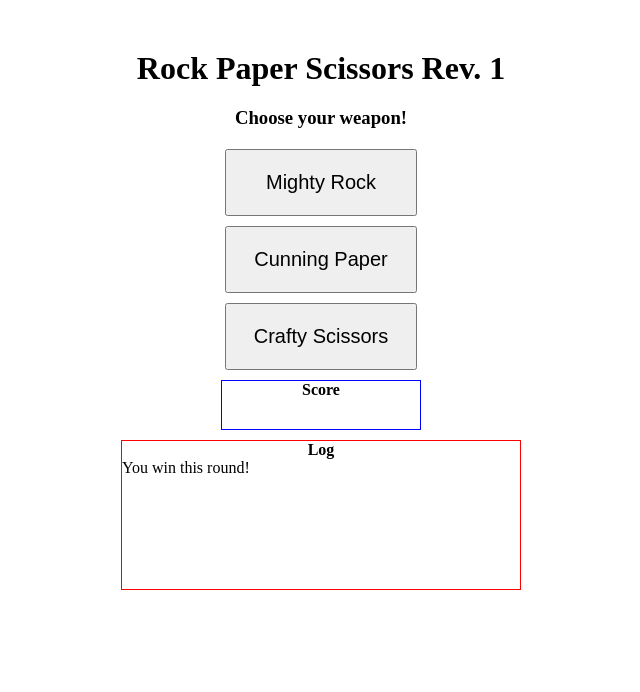
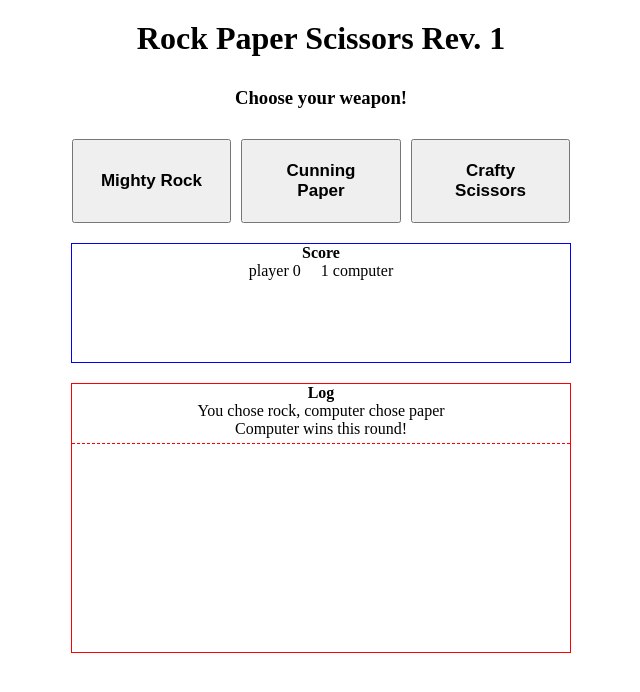
Before and after one commit to Ark235/Rock-Paper-Scissors-TOP, a plain HTML site: page index.html in a window 1280 px wide. Both pictures are taken after a click on the button "Mighty Rock". Shown: the whole page, without its empty margins (319-959 px from the left). Drawn offline with Linux system fonts and the light colour scheme.

Commit message:
Rewrite all logic anew, add some css and html. Can play game, watch game log and round score. Need to add 5 round game.

```diff
--- a/css/styles.css
+++ b/css/styles.css
@@ -8,38 +8,49 @@
     display: flex;
     flex-direction: column;
     align-items: center;
-    padding: 50px;
-    gap: 10px;
+    padding: 20px;
+    gap: 20px;
 }
 
 .weapon {
     display: flex;
-    flex-direction: column;
     gap: 10px;
 }
 
 .weapon-heading {
+    display: inline-block;
     text-align: center;
     padding: 10px;
 }
 
 .weapon-item {
+    width: 33.3%;
     padding: 20px;
-    font-size: 20px;
+    font-size: 17px;
+    flex: 1 auto;
+    font-weight: 700;
 }
 
 .combat-log {
-    height: 150px;
-    width: 400px;
+    height: 270px;
+    width: 500px;
     border: 1px solid red;
     overflow: auto;
+    text-align: center;
 }
 
 .score {
-    width: 200px;
-    height: 50px;
+    width: 500px;
+    height: 120px;
     border: 1px solid blue;
     overflow: auto;
+    text-align: center;
+}
+
+.score-content {
+    display: flex;
+    justify-content: center;
+    gap: 20px;
 }
 
 h4 {
--- a/index.html
+++ b/index.html
@@ -1,5 +1,6 @@
 <!DOCTYPE html>
 <html lang="en">
+
 <head>
     <meta charset="UTF-8">
     <meta http-equiv="X-UA-Compatible" content="IE=edge">
@@ -8,11 +9,12 @@
     <link rel="stylesheet" href="./css/styles.css">
     <script src="./js/script.js" defer></script>
 </head>
+
 <body>
     <div class="wrapper">
         <h1 class="heading">Rock Paper Scissors Rev. 1</h1>
+        <h3 class="weapon-heading">Choose your weapon!</h3>
         <div class="weapon">
-            <h3 class="weapon-heading">Choose your weapon!</h3>
             <button class="weapon-item rock">
                 Mighty Rock
             </button>
@@ -25,11 +27,9 @@
         </div>
         <div class="score">
             <h4>Score</h4>
-            <div class="score-player">
-                <p class="score-player score-sum"></p>
-            </div>
-            <div class="score-computer">
-                <p class="score-computer score-sum"></p>
+            <div class="score-content">
+                <div class="score-player"></div>
+                <div class="score-computer"></div>
             </div>
         </div>
         <div class="combat-log">
@@ -37,4 +37,5 @@
         </div>
     </div>
 </body>
+
 </html>
--- a/js/script.js
+++ b/js/script.js
@@ -1,59 +1,90 @@
-const btnRock = document.querySelector('.rock');
-const btnPaper = document.querySelector('.paper');
-const btnScissors = document.querySelector('.scissors');
+//** Select rack/paper/scissors buttons in html */
 
-btnRock.addEventListener('click', () => newCombatEntry(btnRock.classList[1]));
-btnPaper.addEventListener('click', () => newCombatEntry(btnPaper.classList[1]));
-btnScissors.addEventListener('click', () => newCombatEntry(btnScissors.classList[1]));
+const rockBtn = document.querySelector('.rock');
+const paperBtn = document.querySelector('.paper');
+const scissorsBtn = document.querySelector('.scissors');
 
-/** Generate computer's turn data */
+rockBtn.addEventListener('click', () => {
+    playRound('rock', computerPlay());
+});
 
-function computerChoice() {
-    let randomNum = Math.floor(Math.random() * 3) + 1;
-    switch (randomNum) {
+paperBtn.addEventListener('click', () => {
+    playRound('paper', computerPlay());
+});
+
+scissorsBtn.addEventListener('click', () => {
+    playRound('scissors', computerPlay());
+});
+
+//** Get computer choice (rock/paper/scissors) */
+
+function computerPlay() {
+    let randomNumber = Math.floor(Math.random() * 3) + 1;
+    switch (randomNumber) {
         case 1:
             return 'rock';
-            break;
         case 2:
             return 'paper';
-            break;
         case 3:
             return 'scissors';
-            break;
         default:
-            computerChoice();
+            computerPlay();
     }
 }
 
-/** Check who win 1 round */
+//** Play one round of the game */
 
-function checkWinner(playerChoice, computerChoice) {
-    let winner;
-    if (playerChoice === computerChoice) {
-        winner = 0;
-    } else if ((playerChoice == 'rock' && computerChoice != 'paper')
-        || (playerChoice == 'paper' && computerChoice != 'scissors')
-        || (playerChoice == 'scissors' && computerChoice != 'rock')) {
-        winner = 1;
-    } else winner = 2;
-    return winner;
+function playRound(playerSelection, computerSelection) {
+    let roundWinner;
+    if (playerSelection === computerSelection) {
+        roundWinner = 0;                                             // tie
+    } else if ((playerSelection == 'rock' && computerSelection != 'paper')
+        || (playerSelection == 'paper' && computerSelection != 'scissors')
+        || (playerSelection == 'scissors' && computerSelection != 'rock')) {
+        roundWinner = 1;                                             // player win
+    } else roundWinner = 2;                                          // computer win
+    logEntry(playerSelection, computerSelection, roundWinner);       // add entry to the log
+    scoreCheck(roundWinner);
+    return roundWinner;
 }
 
-/** Add new entry to the combat log */
+//** Add new entry to the log */
 
-function newCombatEntry(playerChoice) {
-    const combatLog = document.querySelector('.combat-log');
-    const newLogEntry = document.createElement('p');
-    switch (checkWinner(playerChoice, computerChoice())) {
-        case 1:
-            newLogEntry.textContent = `You win this round!`;
-            break;
-        case 2:
-            newLogEntry.textContent = `Computer wins this round!`;
-            break;
-        case 0:
-            newLogEntry.textContent = `No one wins, it\'s a tie`;
-            break;
+function logEntry(playerSelection, computerSelection, roundWinner) {
+    const container = document.querySelector('.combat-log');
+    const choiceEntry = document.createElement('p');
+    const winnerEntry = document.createElement('p');
+    winnerEntry.setAttribute('style', 'border-bottom: 1px dashed red; padding-bottom: 5px; margin-bottom: 5px;')
+    choiceEntry.textContent = `You chose ${playerSelection}, computer chose ${computerSelection}`;
+    container.appendChild(choiceEntry);
+    winnerEntry.textContent = `${roundWinner == 0 ? "It's a tie!" : (roundWinner == 1 ? "You win this round!" : "Computer wins this round!")}`;
+    container.appendChild(winnerEntry);
+}
+
+//** Display round score entry */
+
+function scoreCheck(roundWinner) {
+    const displayPlayerScore = document.querySelector('.score-player');
+    const displayComputerScore = document.querySelector('.score-computer');
+
+    const newPlayerScore = document.createElement('p');
+    const newComputerScore = document.createElement('p');
+
+    let playerScore = 0;
+    let computerScore = 0;
+    if (roundWinner === 1) {
+        playerScore++;
+    } else if (roundWinner === 2) {
+        computerScore++;
     }
-    combatLog.appendChild(newLogEntry);
+    newPlayerScore.textContent = `player ${playerScore}`;
+    newComputerScore.textContent = `${computerScore} computer`;
+    displayPlayerScore.appendChild(newPlayerScore);
+    displayComputerScore.appendChild(newComputerScore);
 }
+
+//** Play game until one player gets 5 points */
+
+function playGame(playRound) {
+
+}
```
